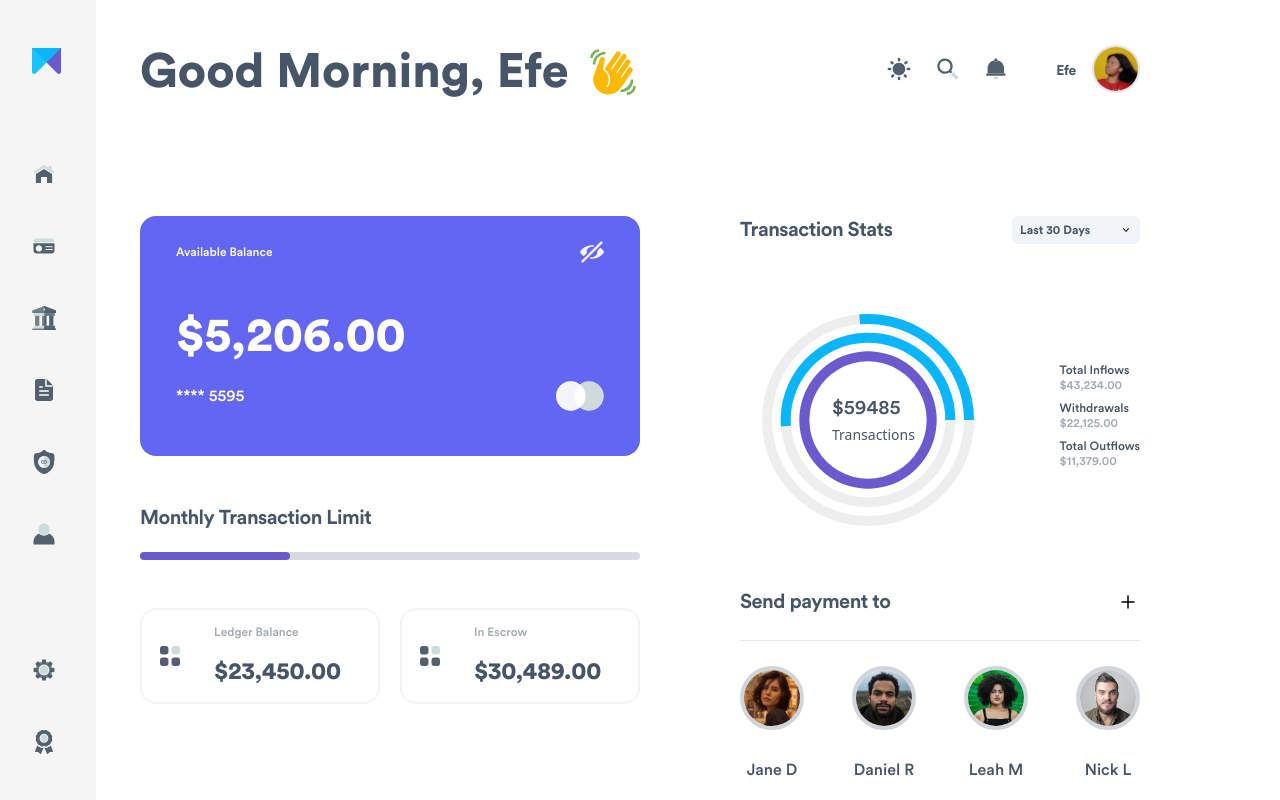
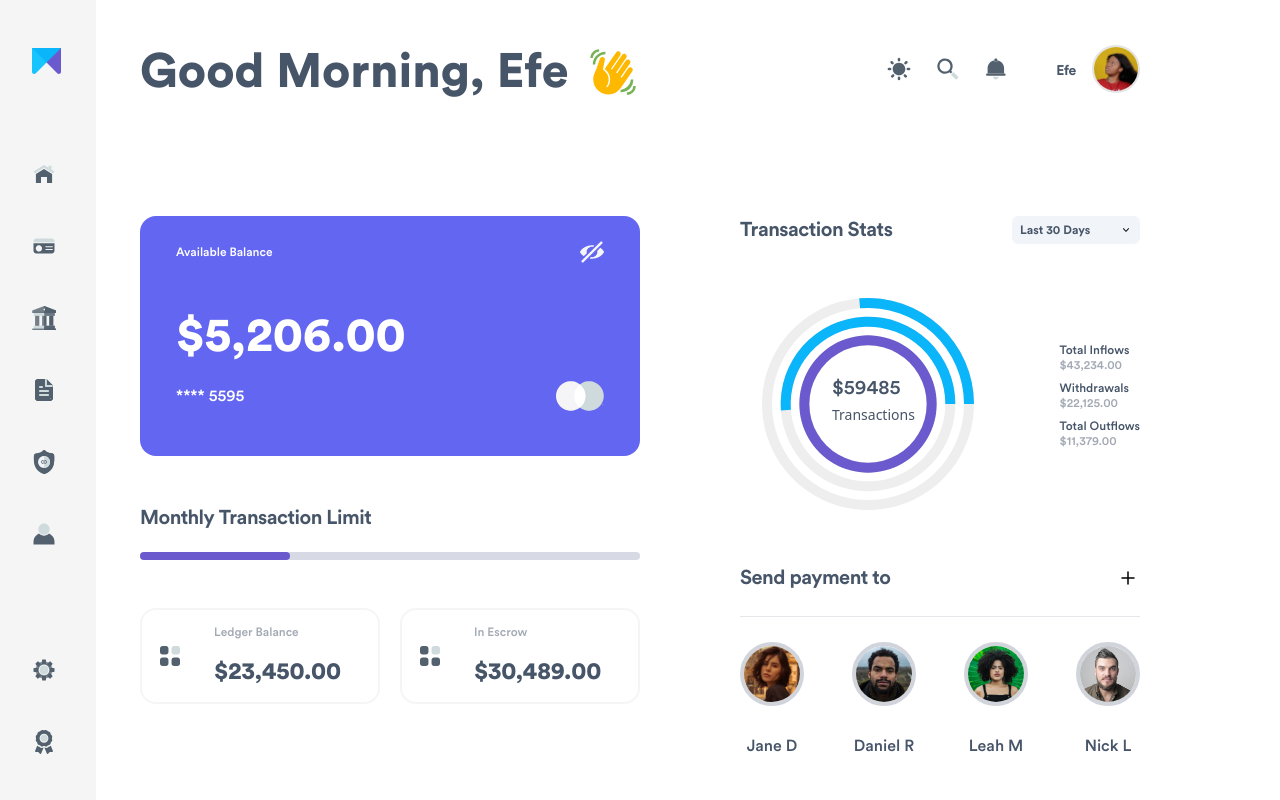
Before and after one commit to integral-digi/Middletrust, a Next.js app: page /dashboard in a window 1280 px wide. Shown: the top 800 px of the page. Built offline with nearby package versions, Linux system fonts and the light colour scheme.

Commit message:
component update

```diff
--- a/components/dashcomps/RightFlyOut.tsx
+++ b/components/dashcomps/RightFlyOut.tsx
@@ -18,11 +18,11 @@ const RightFlyOut = ({ user }: { user: UserProps }) => {
     const divStyle: string = "flex items-center justify-between";
 
     return (
-        <div className="bg-white dark:bg-[#1E1A1A] px-16 pt-16 pb-32 w-fit z-50 space-y-7 relative">
+        <div className="h-full">
+            <div className="bg-white dark:bg-[#1E1A1A] px-16 pt-16 pb-32 w-fit h-max z-50 space-y-7 relative">
                 <h1 className="text-slate-600 dark:text-white text-xl font-secondary">Trustee Insight</h1>
                 <hr className="w-full h-px border border-gray-300" />
-            {users.map((user, index) => (
-                <div key={index} className="mt-6 space-y-7">
+                    <div key={user.id} className="mt-6 space-y-7">
                         <div className="relative">
                             <img src={user.avatar} alt={user.name} className="w-28 h-28 rounded-full" />
                             <img src="verify.svg" alt="verified" className="cursor-pointer absolute left-[92px] bottom-4" />
@@ -75,7 +75,7 @@ const RightFlyOut = ({ user }: { user: UserProps }) => {
                             </p>
                         </div>
                     </div>
-            ))}
+            </div>
         </div>
     );
 };
--- a/components/dashcomps/TransactChart.tsx
+++ b/components/dashcomps/TransactChart.tsx
@@ -20,7 +20,7 @@ const textStyle = "text-slate-600 dark:text-white text-xs font-primary leading-t
 
 const DashChart = () => {
     return (
-        <div className="w-full space-y-12 relative">
+        <div className="w-full space-y-8 relative">
             <div className="flex items-center justify-between">
                 <h3 className="text-slate-600 dark:text-white text-xl font-secondary tracking-tight">
                     Transaction Stats
@@ -31,8 +31,8 @@ const DashChart = () => {
             </div>
             <div className="left-0 flex items-center justify-between space-x-0">
                 <RadialBarChart
-                    width={280}
-                    height={248}
+                    width={240}
+                    height={240}
                     cx={128}
                     cy={128}
                     innerRadius={64}
```
Lines whose indentation alone changed are shown as unchanged.
